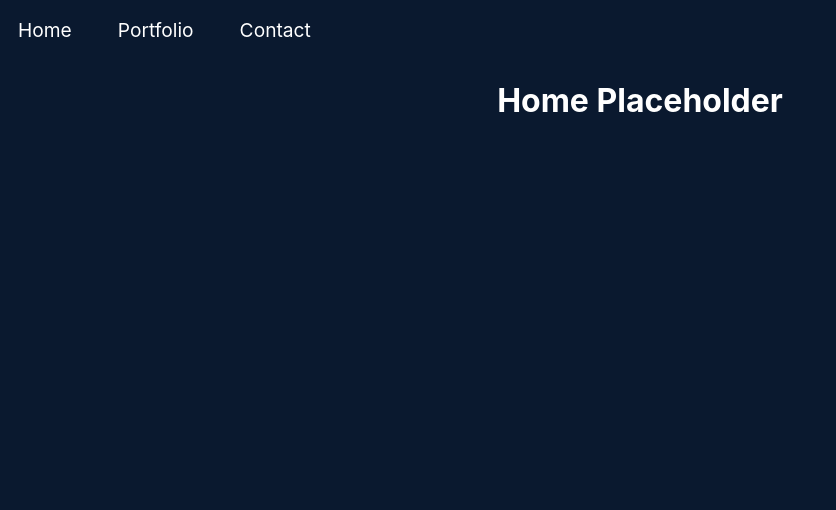
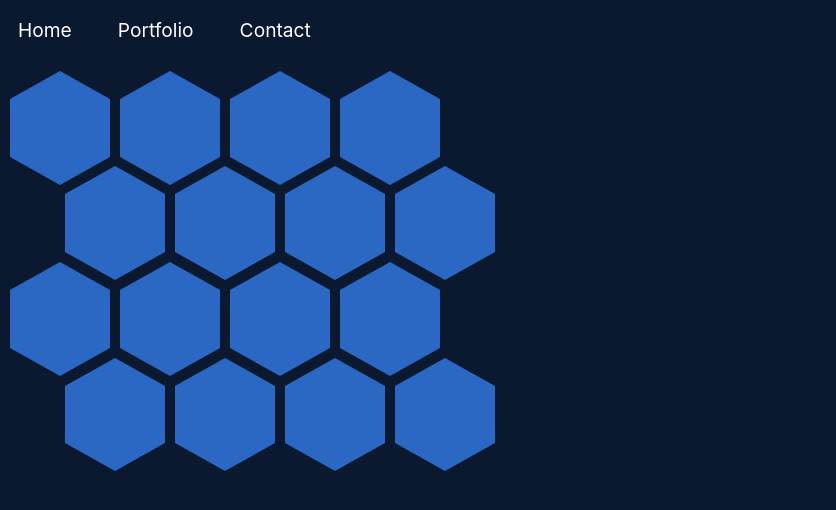
Before and after one commit to EnisMulic/enismulic.github.io, a React (Create React App) app: page / in a window 1280 px wide. Shown: the top 510 px of the page, without its empty margins (0-836 px from the left). Built offline with nearby package versions, Linux system fonts and the light colour scheme.

Commit message:
Add hexagons

```diff
--- /dev/null
+++ b/src/Components/Hexagon/Hexagon.module.css
@@ -0,0 +1,70 @@
+:root {
+  /* Change this to change the appearance of the hexaons */
+  --hex-width: 100px;
+  --hex-between: 10px;
+
+  /* Other hexagon dimentions */
+  --hex-height: calc(var(--hex-width) / 1.73 /* sqrt(3) */);
+  --hex-margin: calc(var(--hex-width) / 2);
+  --hex-border: calc(var(--hex-margin) / 1.73 /* sqrt(3) */);
+  --hex-transition: all 0.2s ease;
+
+  /* Colors */
+  --color-hex-default: #2a68c4;
+  --color-hex-hover: #0a192f;
+}
+
+.hexagon {
+  align-items: center;
+  background-color: var(--color-hex-default);
+  cursor: pointer;
+  display: flex;
+  fill: white;
+  height: var(--hex-height);
+  justify-content: center;
+  margin: var(--hex-border) 0;
+  position: relative;
+  transition: var(--hex-transition);
+  width: var(--hex-width);
+}
+
+.hexagon::after,
+.hexagon::before {
+  border-left: var(--hex-margin) solid transparent;
+  border-right: var(--hex-margin) solid transparent;
+  content: "";
+  left: 0;
+  position: absolute;
+  transition: var(--hex-transition);
+  width: 0;
+}
+.hexagon::after {
+  border-top: var(--hex-border) solid var(--color-hex-default);
+  top: 100%;
+  width: 0;
+}
+.hexagon::before {
+  border-bottom: var(--hex-border) solid var(--color-hex-default);
+  bottom: 100%;
+}
+
+.hexagon:hover {
+  background-color: var(--color-hex-hover);
+}
+.hexagon:hover::after,
+.hexagon:hover::before {
+  border-top-color: var(--color-hex-hover);
+  border-bottom-color: var(--color-hex-hover);
+}
+
+.hexagon:nth-child(8n + 5),
+.hexagon:nth-child(8n + 6),
+.hexagon:nth-child(8n + 7),
+.hexagon:nth-child(8n + 8) {
+  margin-left: calc(var(--hex-width) / 2 + var(--hex-between) / 2);
+}
+
+.hexagon > svg {
+  height: 75%;
+  transition: var(--hex-transition);
+}
--- /dev/null
+++ b/src/Components/Hexagon/index.tsx
@@ -0,0 +1,9 @@
+import React from "react";
+
+import style from "./Hexagon.module.css";
+
+const Hexagon = (props) => {
+  return <div className={style.hexagon}></div>;
+};
+
+export default Hexagon;
--- /dev/null
+++ b/src/Components/HexagonGrid/HexagonGrid.module.css
@@ -0,0 +1,23 @@
+:root {
+  /* Change this to change the appearance of the hexaons */
+  --hex-width: 100px;
+  --hex-between: 10px;
+
+  /* Other hexagon dimentions */
+  --hex-height: calc(var(--hex-width) / 1.73 /* sqrt(3) */);
+  --hex-margin: calc(var(--hex-width) / 2);
+  --hex-border: calc(var(--hex-margin) / 1.73 /* sqrt(3) */);
+  --hex-transition: all 0.2s ease;
+}
+
+/* Hexagons */
+.HexagonGrid {
+  margin: 10px;
+  display: grid;
+  grid-template-columns: var(--hex-width) var(--hex-width) var(--hex-width) var(
+      --hex-width
+    );
+  grid-auto-rows: calc(var(--hex-width) - 28.87px / 2);
+  grid-gap: var(--hex-between) var(--hex-between);
+  padding-bottom: var(--hex-border);
+}
--- /dev/null
+++ b/src/Components/HexagonGrid/index.tsx
@@ -0,0 +1,33 @@
+import React from "react";
+
+import style from "./HexagonGrid.module.css";
+
+import Hexagon from "../Hexagon";
+
+const HexagonGrid = () => {
+  return (
+    <div className={style.HexagonGrid}>
+      <Hexagon />
+      <Hexagon />
+      <Hexagon />
+      <Hexagon />
+
+      <Hexagon />
+      <Hexagon />
+      <Hexagon />
+      <Hexagon />
+
+      <Hexagon />
+      <Hexagon />
+      <Hexagon />
+      <Hexagon />
+
+      <Hexagon />
+      <Hexagon />
+      <Hexagon />
+      <Hexagon />
+    </div>
+  );
+};
+
+export default HexagonGrid;
--- a/src/Pages/Home/index.tsx
+++ b/src/Pages/Home/index.tsx
@@ -2,10 +2,12 @@ import React from "react";
 
 import style from "./Home.module.css";
 
+import HexagonGrid from "../../Components/HexagonGrid";
+
 const Home = () => {
   return (
     <div>
-      <h1>Home Placeholder</h1>
+      <HexagonGrid />
     </div>
   );
 };
```
Also changed, not shown: tsconfig.json (+8 -2 lines).
